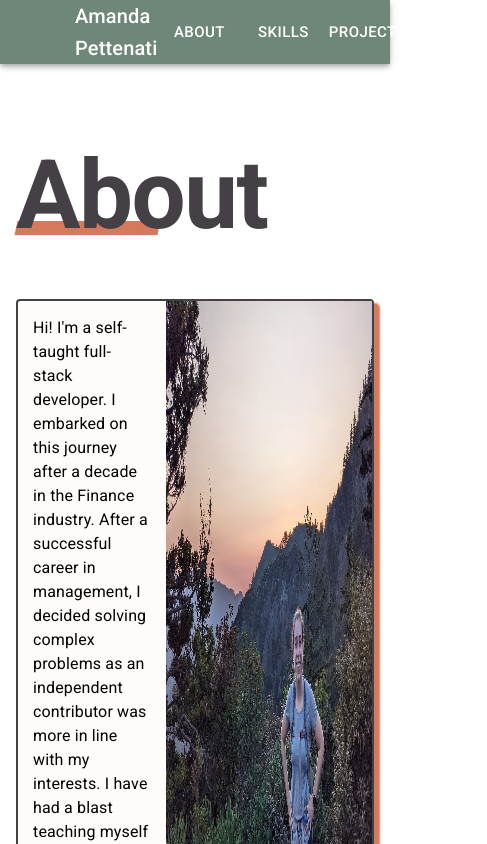
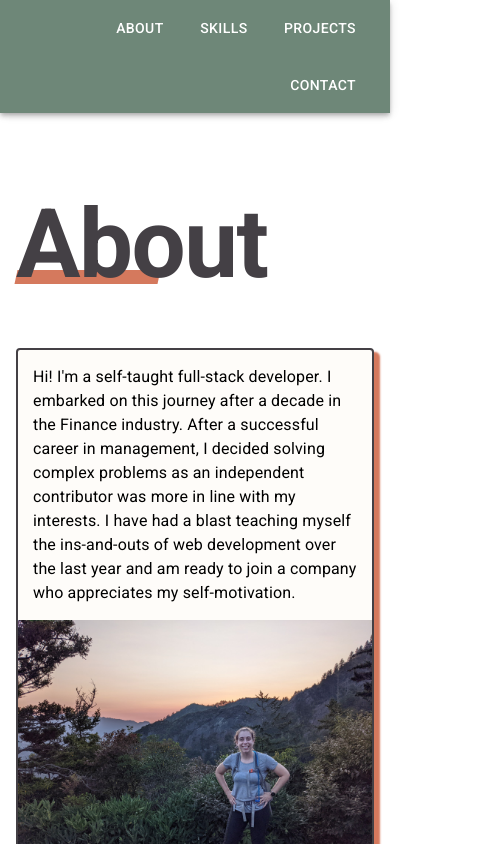
Before and after one commit to apettenati/portfolio, a React app: page / in a window 390 px wide. Shown: the top 844 px of the page, 487 px wide, since content can reach past the window. Built offline with nearby package versions, Linux system fonts and the light colour scheme.

Commit message:
Make UI responsive
- Add media query to nav bar to hide left side when xs
- Add media query to make contact buttons smaller on xs
- Add grid to contact buttons
- Add grid to nav bar
- Add grid to about to take up full screen on xs

```diff
--- a/src/assets/styles.ts
+++ b/src/assets/styles.ts
@@ -74,7 +74,7 @@ export const useStyles = makeStyles((theme) => ({
     background: "#f2d7ce",
     border: "1px solid #444045",
     margin: "2px",
-    padding: theme.spacing(0.5),
+    padding: theme.spacing(0.25),
   },
 
   cardHeader: {
@@ -113,14 +113,22 @@ export const useStyles = makeStyles((theme) => ({
   contactButton: {
     border: "2px solid #444045",
     boxShadow: "5px 5px 2px 1px #d5795d",
-    fontSize: "20px",
     color: "#444045",
-    padding: "20px 30px",
     backgroundColor: "#f6e5df",
     "&:hover": {
       backgroundColor: "#6e8778",
       color: "white",
     },
+    [theme.breakpoints.up("sm")]: {
+      fontSize: "20px",
+      padding: "20px 30px",
+    },
+  },
+  iconMargin: {
+    marginRight: theme.spacing(0.5),
+  },
+  contactGridMargin: {
+    marginTop: theme.spacing(4),
   },
   //skill
   skillText: {
@@ -138,10 +146,14 @@ export const useStyles = makeStyles((theme) => ({
     backgroundColor: "#6e8778",
   },
   toolbar: {
-    paddingLeft: "75px",
-    paddingRight: "75px",
+    // paddingLeft: theme.spacing(9),
+    // paddingRight: theme.spacing(9),
   },
   header: {
+    [theme.breakpoints.down("xs")]: {
+      display: "none",
+    },
+    width: "50%",
     flexGrow: 1,
   },
   appbarButton: {
--- a/src/components/About.tsx
+++ b/src/components/About.tsx
@@ -9,12 +9,12 @@ export default function About(): JSX.Element {
   return (
     <Section header="About">
       <Grid container className={classes.border}>
-        <Grid className={classes.textPadding} item xs={5}>
+        <Grid className={classes.textPadding} item xs={12} lg={5}>
           <Typography component="p" variant="body1">
             {about}
           </Typography>
         </Grid>
-        <Grid item xs={7}>
+        <Grid item xs={12} lg={7}>
           <img className={classes.image} src="/images/hike.jpg"></img>
         </Grid>
       </Grid>
--- a/src/components/AppBar.tsx
+++ b/src/components/AppBar.tsx
@@ -1,4 +1,4 @@
-import { AppBar, Toolbar, Typography, Button } from "@material-ui/core";
+import { Grid, AppBar, Toolbar, Typography, Button } from "@material-ui/core";
 import data from "../assets/projects.json";
 import { useStyles } from "../assets/styles";
 
@@ -15,26 +15,29 @@ export default function Projects(): JSX.Element {
 
   function HeaderLink({ header }: { header: string }) {
     return (
+      <Grid item>
         <Button
           className={classes.appbarButton}
           onClick={() => scrollToSection(`#${header}`)}
-        size="large"
           color="inherit"
         >
           {header}
         </Button>
+      </Grid>
     );
   }
 
   return (
     <AppBar className={classes.appbar} position="sticky">
-      <Toolbar className={classes.toolbar}>
+      <Toolbar>
         <Typography className={classes.header} variant="h6" component="div">
           Amanda Pettenati
         </Typography>
+        <Grid justifyContent="flex-end" container>
           {headers.map((header, index) => (
             <HeaderLink key={index} header={header} />
           ))}
+        </Grid>
       </Toolbar>
     </AppBar>
   );
--- a/src/components/Contact.tsx
+++ b/src/components/Contact.tsx
@@ -16,6 +16,7 @@ export default function Contact(): JSX.Element {
 
   function ContactButton({ item }: IContactItem) {
     return (
+      <Grid item>
         <Button
           className={classes.contactButton}
           startIcon={
@@ -23,22 +24,23 @@ export default function Contact(): JSX.Element {
               fr=""
               icon={item.icon}
               height="25px"
-            style={{ marginRight: "5px" }}
+              className={classes.iconMargin}
             />
           }
           href={item.href}
         >
           {item.name}
         </Button>
+      </Grid>
     );
   }
 
   return (
     <Section header="Contact">
       <Grid
-        style={{ marginTop: "50px" }}
+        className={classes.contactGridMargin}
         container
-        spacing={4}
+        spacing={2}
         justifyContent="space-evenly"
       >
         {contact.map((item, index) => {
```
Lines whose indentation alone changed are shown as unchanged.
